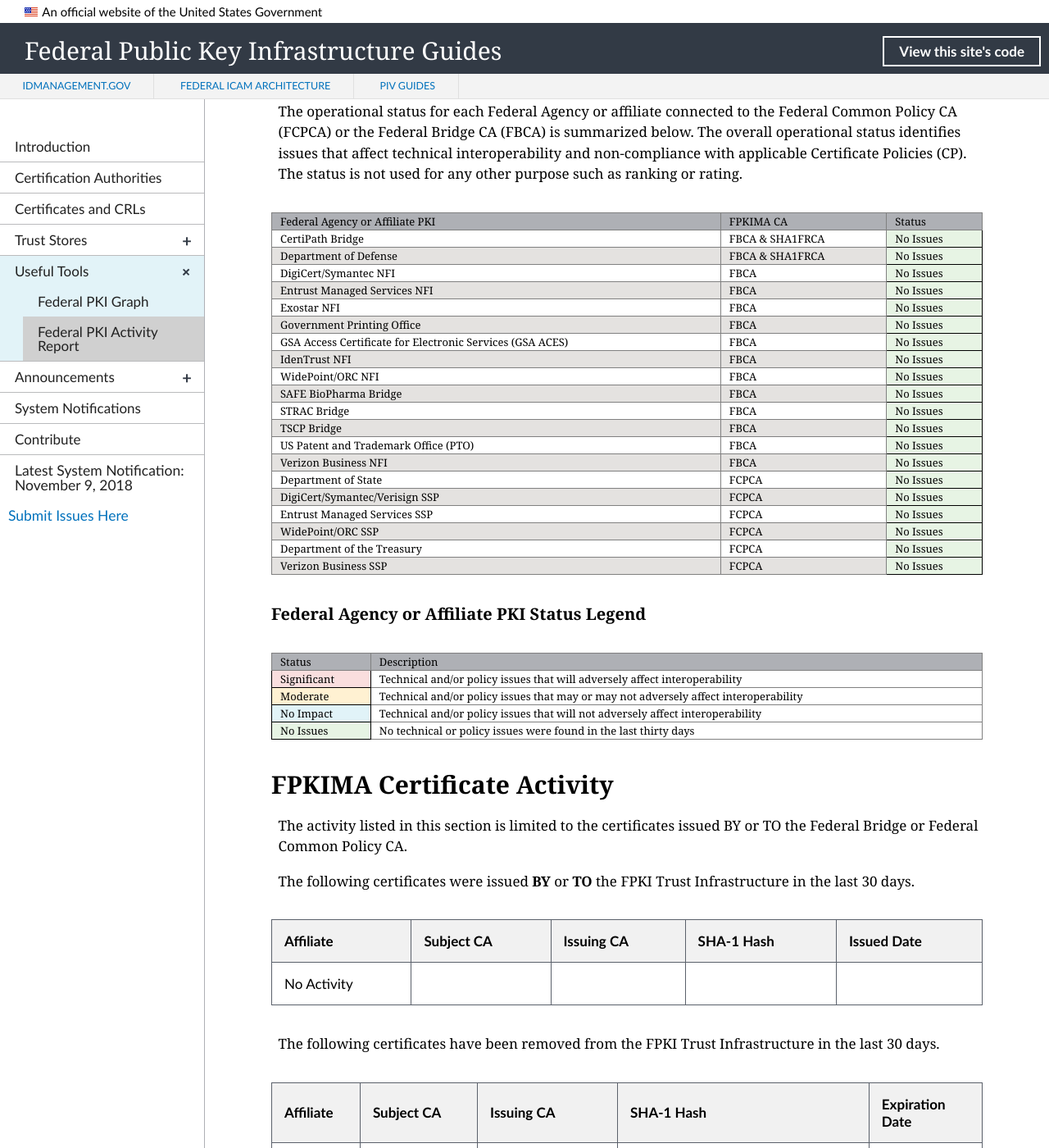
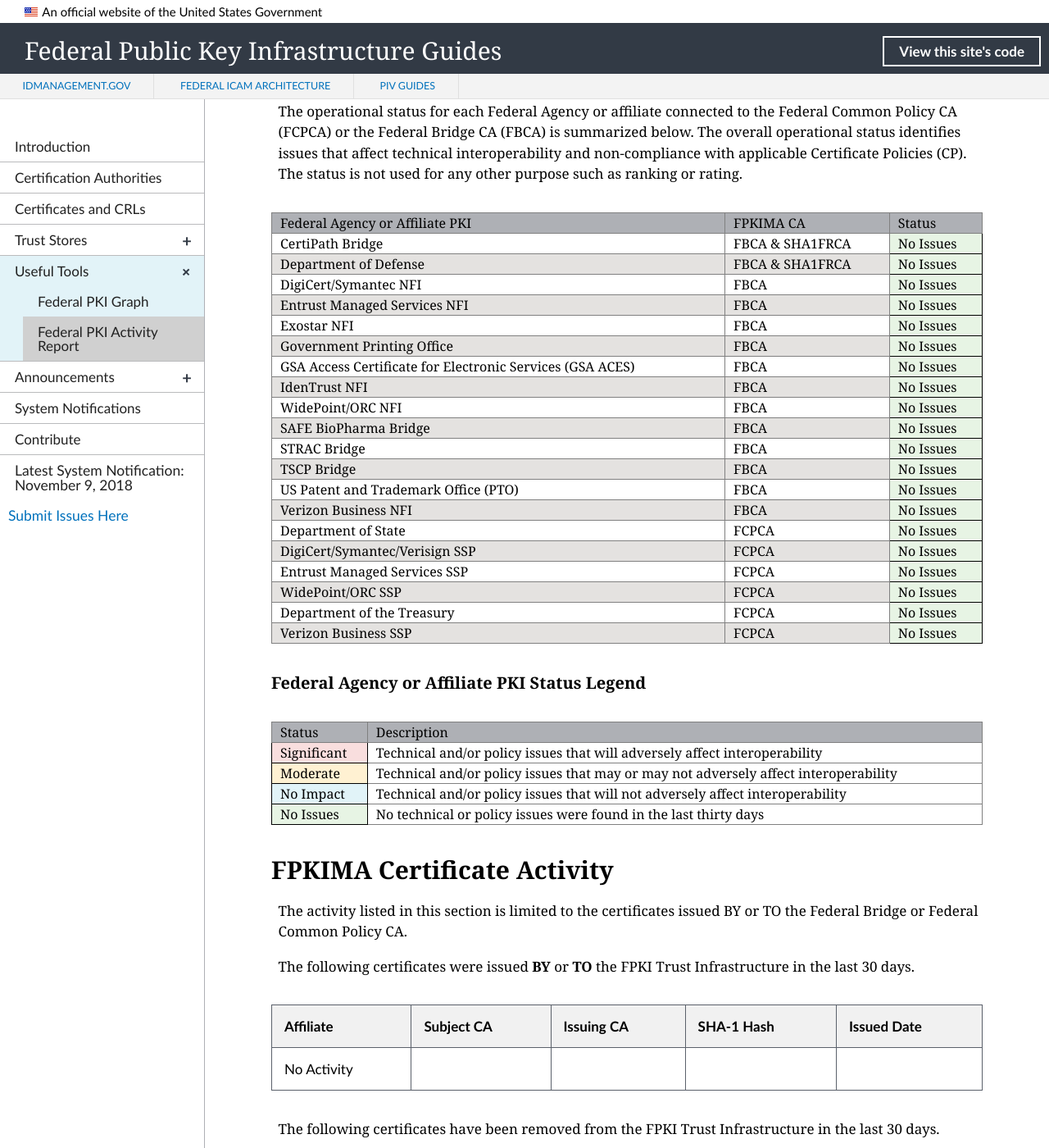
Before and after one commit to GSA/fpki-guides, a Jekyll site: the page built from _tools/03_fpki_activity_report.md, in a window 1280 px wide and 1400 px high, scrolled down 585 px. Shown: the whole window at 82% size. Built offline with Jekyll 4.4.1, drawn with Linux system fonts in a browser that asks for light colours; nearby versions of some CDN libraries; library files that are not in the unit come from our copies.

Commit message:
Align font size

```diff
--- a/_includes/fpkiar-repo-table.html
+++ b/_includes/fpkiar-repo-table.html
@@ -7,8 +7,8 @@
 
 <style type="text/css">
     .tg  {border-collapse:collapse;border-spacing:0;}
-    .tg td{font-family:Cambria, sans-serif;font-size:13px;padding:1px 10px;border-style:solid;border-width:1px;overflow:hidden;word-break:normal;border-color:black;}
-    .tg th{font-family:Cambria, sans-serif;font-size:13px;font-weight:normal;padding:1px 10px;border-style:solid;border-width:1px;overflow:hidden;word-break:normal;border-color:black;}
+    .tg td{font-family:Cambria, sans-serif;font-size:16px;padding:1px 10px;border-style:solid;border-width:1px;overflow:hidden;word-break:normal;border-color:black;}
+    .tg th{font-family:Cambria, sans-serif;font-size:16px;font-weight:normal;padding:1px 10px;border-style:solid;border-width:1px;overflow:hidden;word-break:normal;border-color:black;}
     .tg .tg-llyw{background-color:#aeb0b5;border-color:inherit;text-align:left;vertical-align:middle}
     .tg .tg-0pky{border-color:inherit;text-align:left;vertical-align:middle}
     .tg .tg-y698{background-color:#e4e2e0;border-color:inherit;text-align:left;vertical-align:middle}
```
